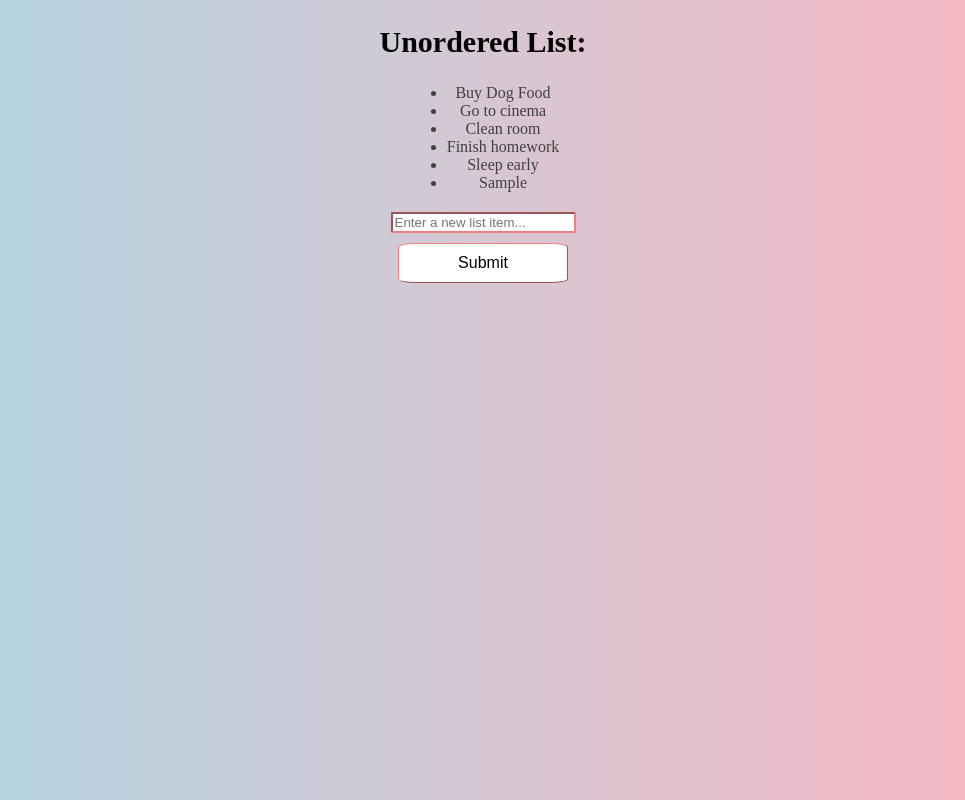
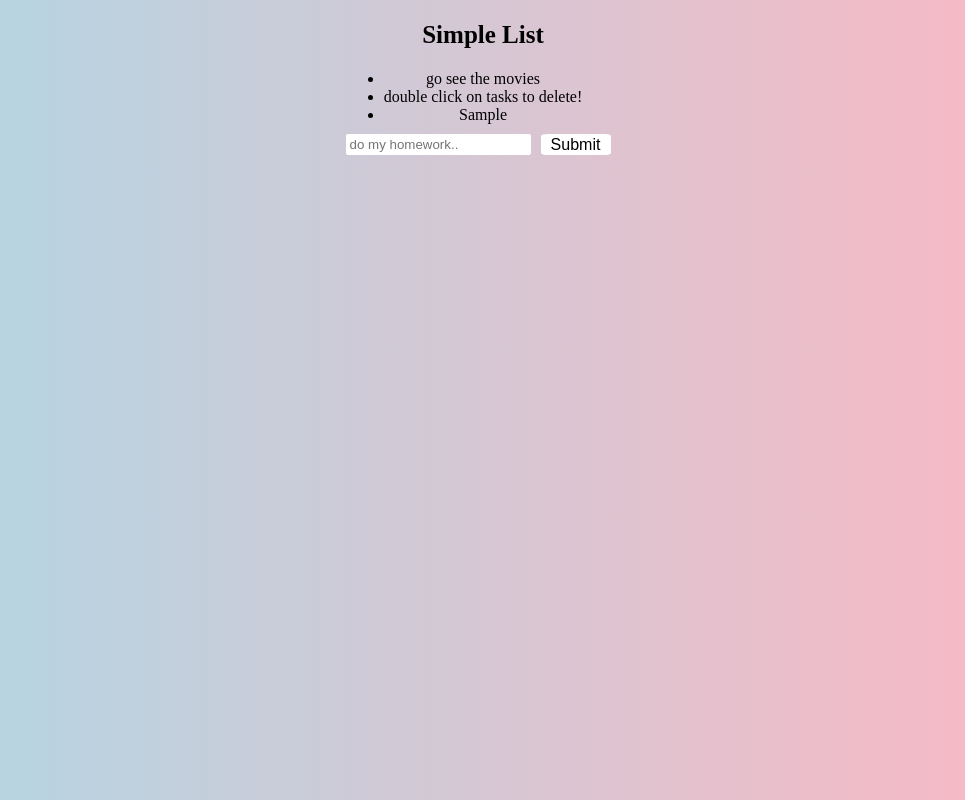
Before and after one commit to Tkawamura02/to_do_application, a plain HTML site: page index.html in a window 1280 px wide. Both pictures are taken after typing "Sample" into the empty fields and a click on the button "Submit". Shown: the whole page, without its empty margins (157-1122 px from the left). Drawn offline with Linux system fonts and the light colour scheme.

Commit message:
refactor the to do application

```diff
--- a/index.html
+++ b/index.html
@@ -12,18 +12,15 @@
 <body>
     <div class="wrapper">
         <div class="list">
-            <h2>Unordered List: </h2>
+            <h2>Simple List</h2>
             <ul id="list" onclick="remove(this)">
-                <li>Buy Dog Food</li>
-                <li>Go to cinema</li>
-                <li>Clean room</li>
-                <li>Finish homework</li>
-                <li>Sleep early</li>
+                <li>go see the movies</li>
+                <li>double click on tasks to delete!</li>
             </ul>
         </div>
         <div class="form">
-            <form><input id="input" type="text" placeholder="Enter a new list item..."></form>
-            <button onclick="addlist()">Submit</button>
+            <form><input id="input" type="text" placeholder="do my homework.."></form>
+            <button id="button">Submit</button>
         </div>
     </div>
 
--- a/script.js
+++ b/script.js
@@ -1,15 +1,28 @@
-function addlist() {
-  let uinput = document.getElementById('input').value;
-  document.getElementById('input').value = '';
+var text = document.getElementById('input');
+var button = document.getElementById('button');
 
-  if (uinput != null) {
+button.addEventListener("click", function() {
+  var str = text.value;
+  text.value = '';
+
+  let list = document.querySelector('#list');
+  let newLI = document.createElement('li');
+  newLI.innerHTML = str;
+  list.appendChild(newLI);
+});
+
+//FIXME: when user clicks enter in textbox trigger button clicked function
+text.addEventListener("keyup", function (event) {
+  if (event.key === 'Enter' || event.keyCode === 13) {
+    var str = text.value;
+    text.value = '';
+
     let list = document.querySelector('#list');
-
     let newLI = document.createElement('li');
-    newLI.innerHTML = uinput;
+    newLI.innerHTML = str;
     list.appendChild(newLI);
   }
-}
+});
 
 function remove(el) {
     let list = document.querySelector('#list');
--- a/style.css
+++ b/style.css
@@ -3,7 +3,7 @@ body {
 }
 
 .wrapper {
-    width: 40%;
+    width: 50%;
     margin: auto;
     text-align: center;
 }
@@ -11,32 +11,46 @@ body {
 ul {
     display: table;
     margin: 0 auto;
-    color: #404040;
+    color: black;
 }
 
 h2 {
-    font-size: 30px;
+    font-size: 25px;
+    cursor: default;
+}
+
+#list {
+    cursor: pointer;
+    padding: 0 0 0 0;
 }
 
 #input {
-    margin-top: 20px;
+    margin: 10px 0px 10px 0px;
     border-radius: 2px;
-    border-color: lightcoral;
-    color: #404040	;
+    border-color: transparent;
     background-color: white;
 }
 
 button {
+    cursor: pointer;
     text-align: center;
     display: inline-block;
-    width: 170px;
-    height: 40px;
-    margin-top: 10px;
+    width: 70px;
+    height: 21px;
+    margin: 10px 10px 10px 10px;
     background-color: white;
     color: black;
     border-width: .5px;
-    border-color: lightcoral;
+    border-color: transparent;
     font-size: 1rem;
     border-radius: 10%;
-    font-style: bold;
 }
+
+button:hover {
+    background-color: skyblue;
+    color: white;
+}
+
+.form {
+    display: inline-flex;
+}
```
